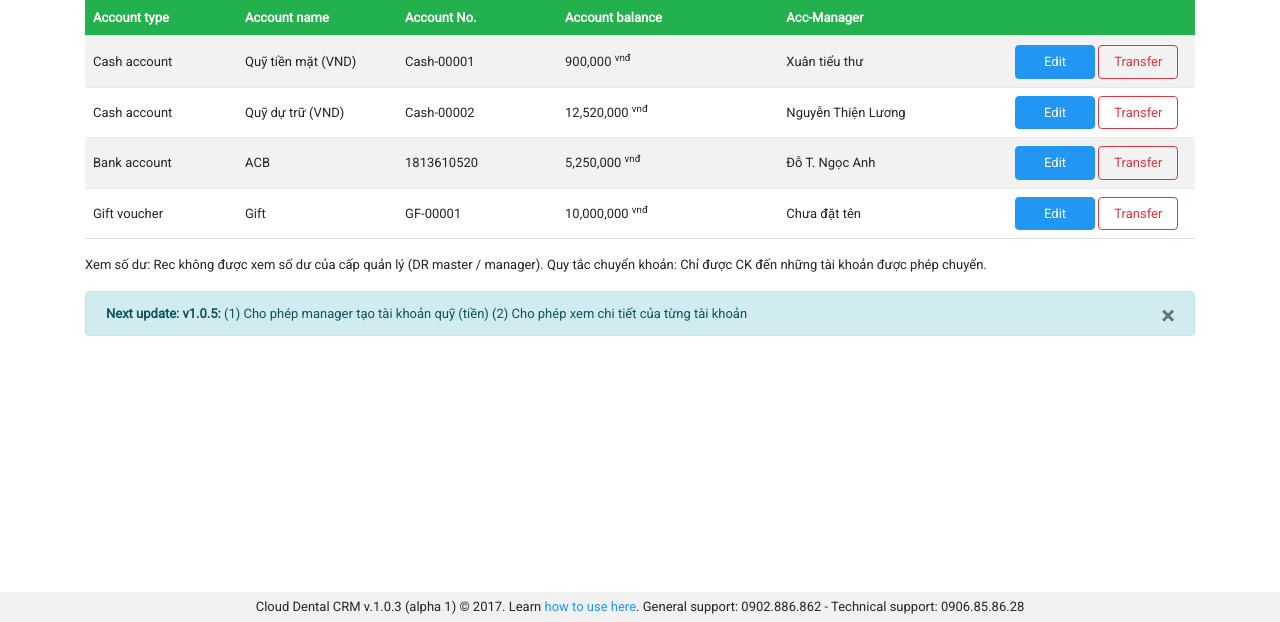
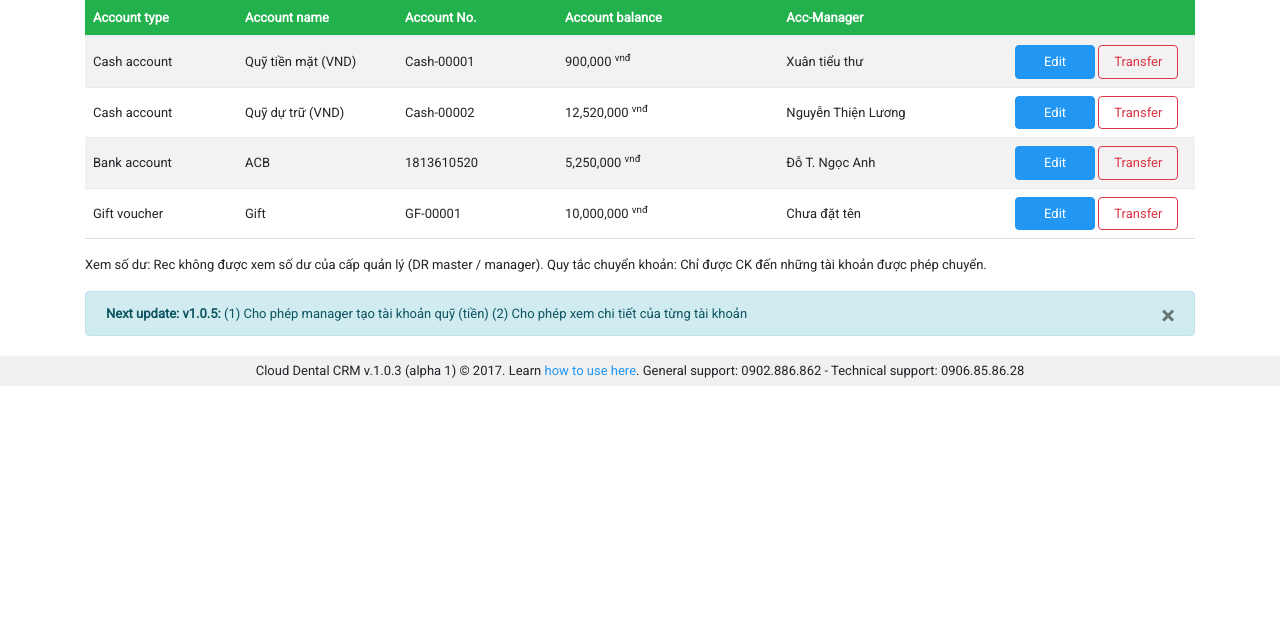
Before and after one commit to veryfailteam/Green, a Django app: template ERP/templates/thinh_template/cashbook-acm.html in a window 1280 px wide. Shown: the part 178-800 px from the top of the page. Run offline with Django 3.2, Linux system fonts and the light colour scheme; the template is opened without the code that fills it, so the values that code supplies are empty; some libraries are stand-ins or nearby versions.

```diff
--- a/ERP/static/css/style.css
+++ b/ERP/static/css/style.css
@@ -205,11 +205,12 @@ textarea{
 #main-footer{
     background-color: #f1f1f1;
     text-align: center;
-    position: fixed;
+    position: relative;
     bottom: 0px;
     height: 30px;
     padding: 5px;
     width: 100%;
+    margin-top: 20px;
 }
 /* First menu - Navigation Bar */
 .navbar-brand{
```
Also changed, not shown: ERP/templates/thinh_template/patient-apps.html (renamed from ERP/templates/thinh_template/patient.html, +5 -4 lines).
